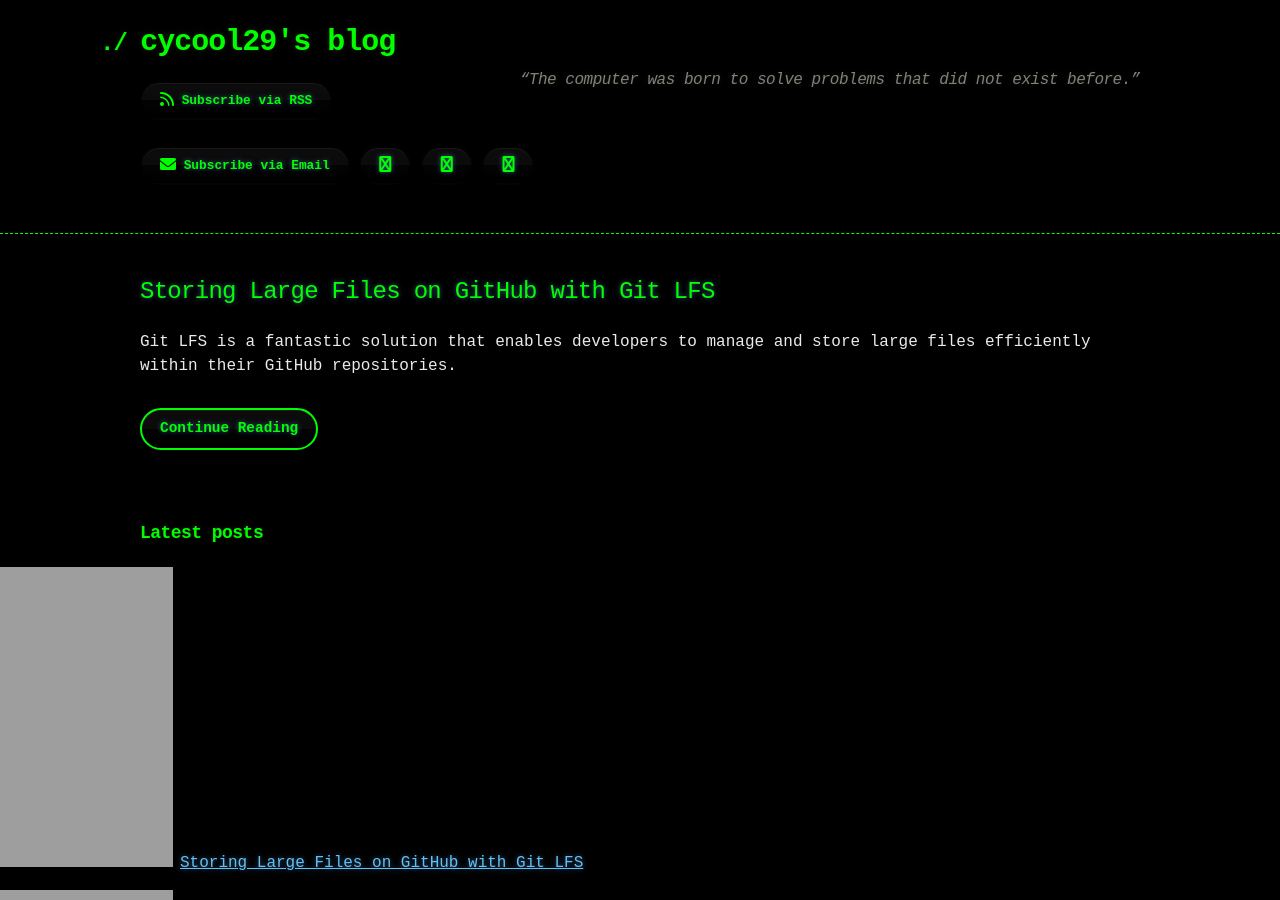
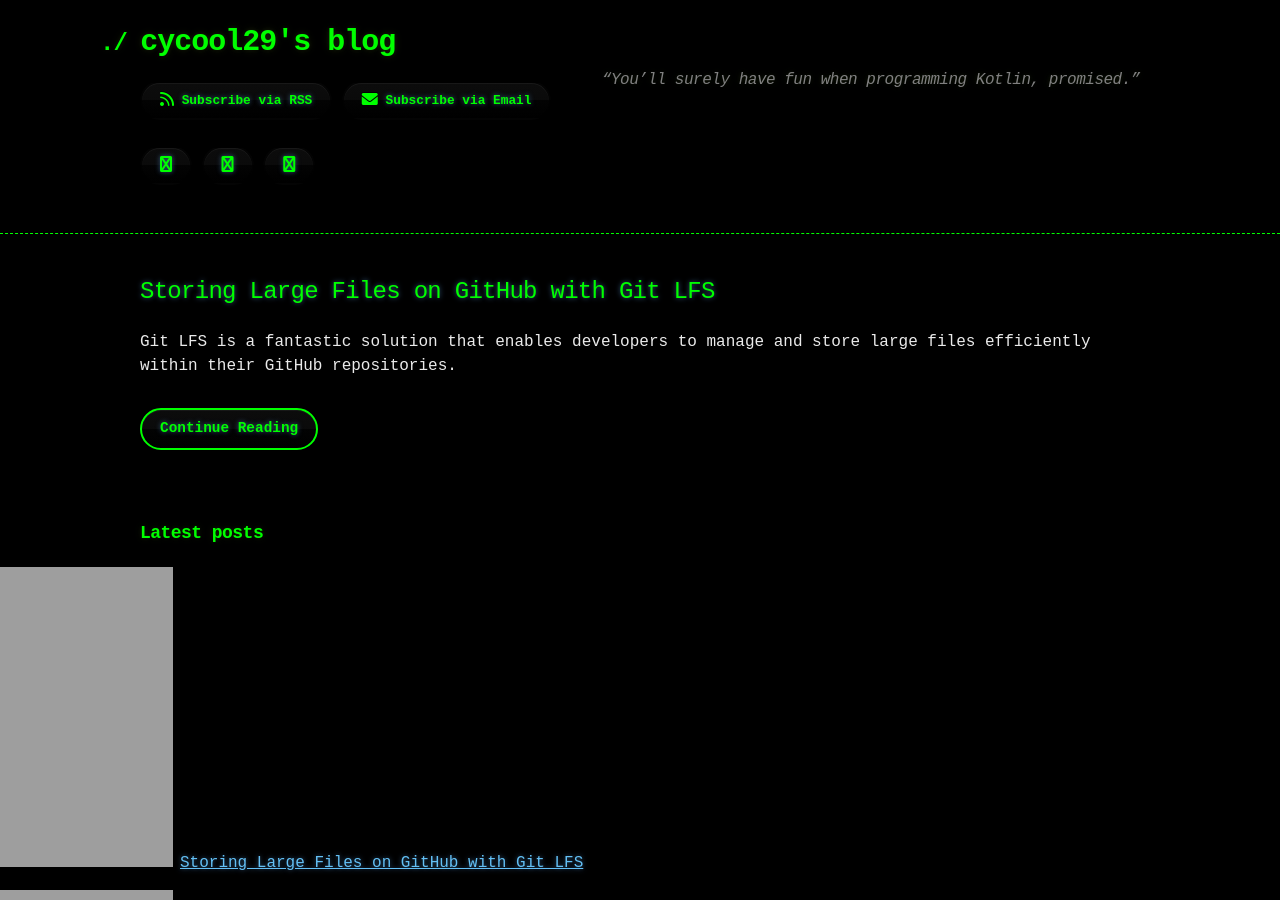
Before and after one commit to cycool29/cycool29.github.io, a Jekyll site: the page built from index.md, in a window 1280 px wide and 900 px high. Built offline with Jekyll 4.4.1, drawn with Linux system fonts in a browser that asks for light colours; a style sheet for code colours, icons or effects is not loaded.

Commit message:
Update quotes

```diff
--- a/_config.yml
+++ b/_config.yml
@@ -1,5 +1,5 @@
 title: cycool29's blog
-description: "“The computer was born to solve problems that did not exist before.” "
+description: "“You’ll surely have fun when programming Kotlin, promised.” "
 bio: A high school student. Intermediate in Python, Git, Bash. Learning JavaScript. He/Him. "
 author: cycool29
 url: https://cycool29.github.io
```
